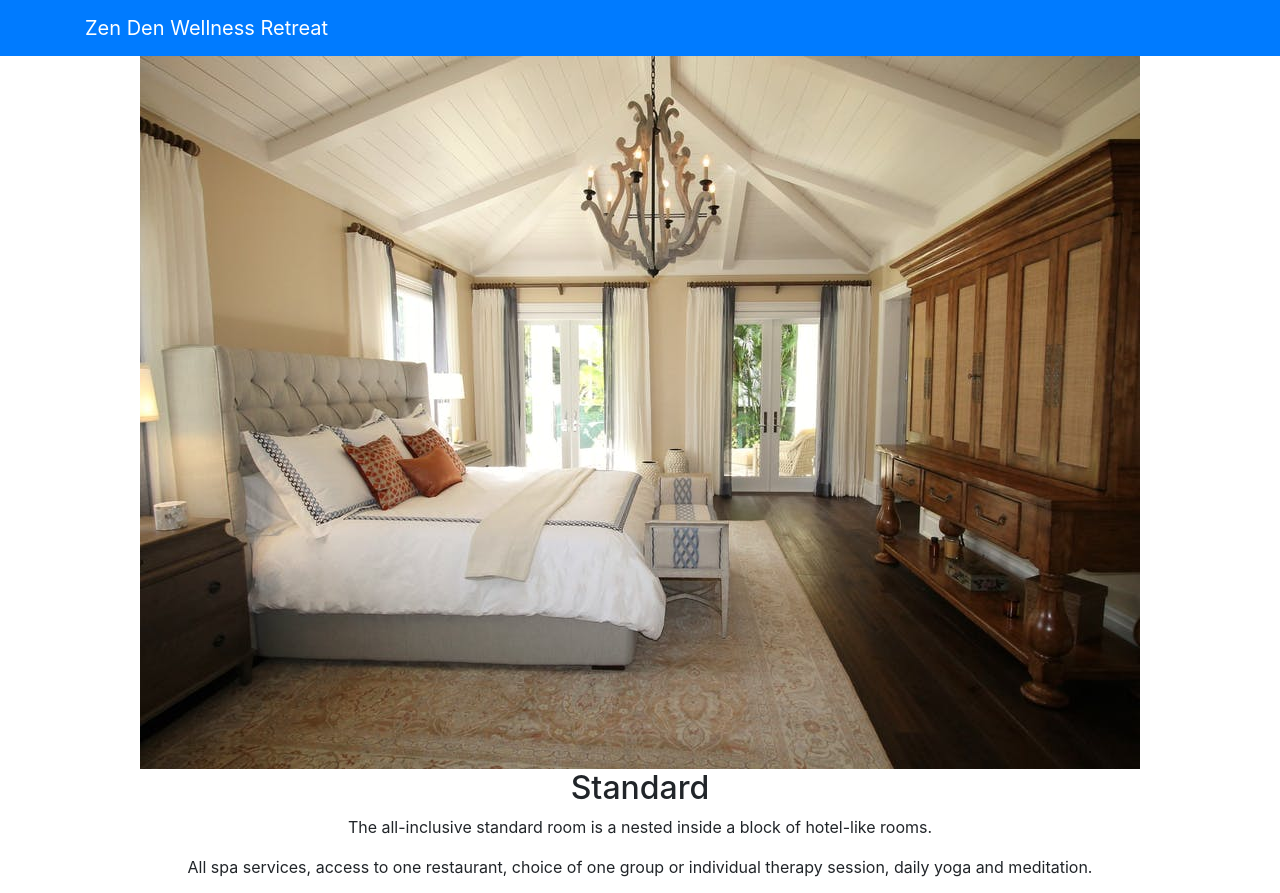
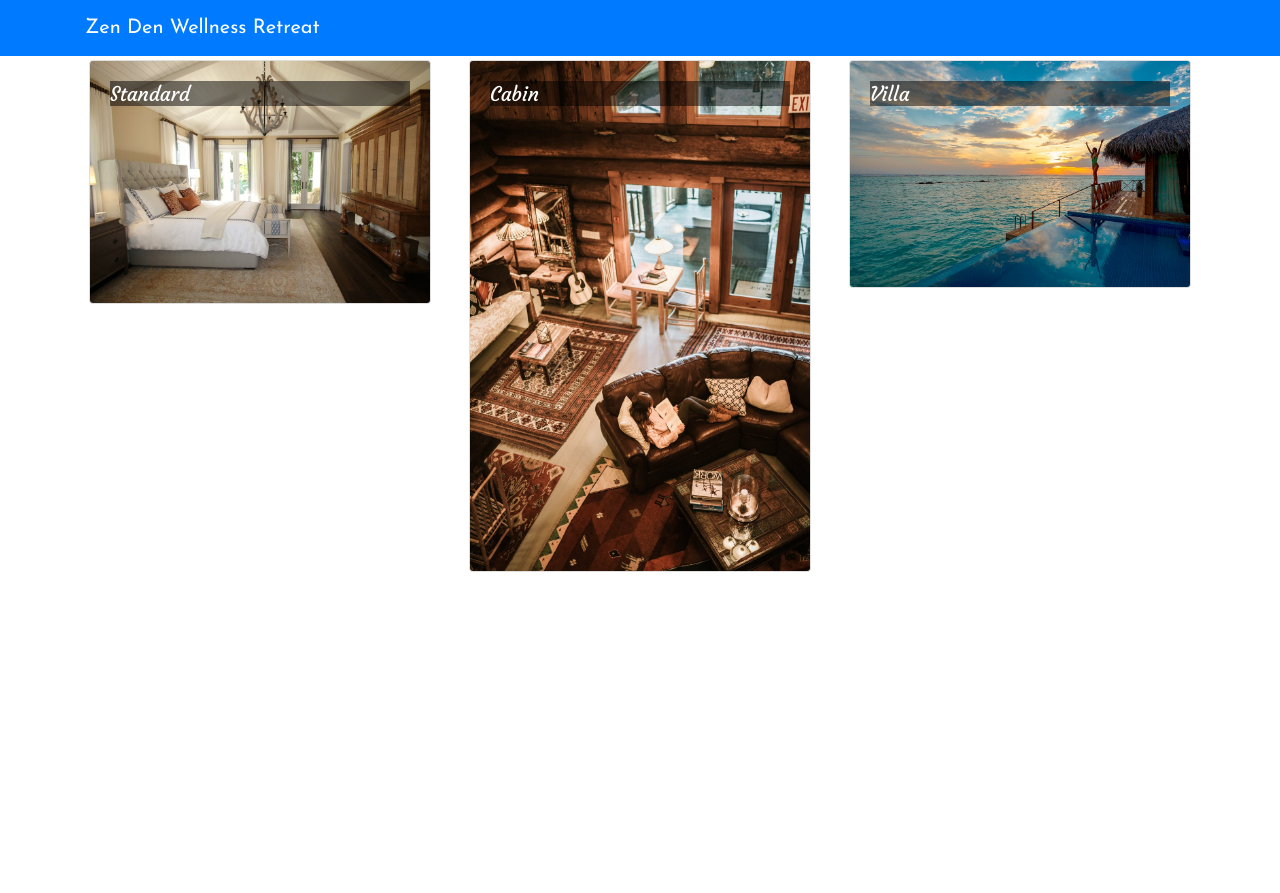
Before and after one commit to tiarafeaster/reactproject-wellnessSpa, a React (Create React App) app: page / in a window 1280 px wide. Shown: the top 893 px of the page. After the commit the page ends 800 px from the top, so only its background shows below. Built offline with nearby package versions, Linux system fonts and the light colour scheme.

Commit message:
components part 2
added a little css and updated directory component with event handlers

```diff
--- a/package.json
+++ b/package.json
@@ -12,6 +12,8 @@
     "react-popper": "1.3.6",
     "react-scripts": "4.0.3",
     "reactstrap": "8.5.1",
+    "typeface-courgette": "^1.1.13",
+    "typeface-josefin-sans": "^1.1.13",
     "web-vitals": "^1.0.1"
   },
   "scripts": {
--- a/src/App.css
+++ b/src/App.css
@@ -1,38 +1,12 @@
-.App {
-  text-align: center;
+body {
+	font-family: "Josefin Sans", sans-serif;
 }
 
-.App-logo {
-  height: 40vmin;
-  pointer-events: none;
+.card-title {
+	font: 500 1.25rem "Courgette", cursive;
 }
 
-@media (prefers-reduced-motion: no-preference) {
-  .App-logo {
-    animation: App-logo-spin infinite 20s linear;
-  }
+.card-img-overlay .card-title {
+	color: white;
+	background-color: rgba(0, 0, 0, 0.5);
 }
-
-.App-header {
-  background-color: #282c34;
-  min-height: 100vh;
-  display: flex;
-  flex-direction: column;
-  align-items: center;
-  justify-content: center;
-  font-size: calc(10px + 2vmin);
-  color: white;
-}
-
-.App-link {
-  color: #61dafb;
-}
-
-@keyframes App-logo-spin {
-  from {
-    transform: rotate(0deg);
-  }
-  to {
-    transform: rotate(360deg);
-  }
-}
--- a/src/App.js
+++ b/src/App.js
@@ -2,8 +2,16 @@ import React, { Component } from "react";
 import { Navbar, NavbarBrand } from "reactstrap";
 import Directory from "./components/DirectoryComponent";
 import "./App.css";
+import { PACKAGES } from "./shared/packages";
 
 class App extends Component {
+    constructor(props) {
+      super(props);
+      this.state = {
+        packages: PACKAGES
+      };
+    }
+
 	render() {
 		return (
 			<div className="App">
@@ -12,7 +20,7 @@ class App extends Component {
 						<NavbarBrand href="/">Zen Den Wellness Retreat</NavbarBrand>
 					</div>
 				</Navbar>
-        <Directory />
+        <Directory packages ={this.state.packages} />
 			</div>
 		);
 	}
--- a/src/components/DirectoryComponent.js
+++ b/src/components/DirectoryComponent.js
@@ -1,49 +1,52 @@
 import React, { Component } from "react";
+import {
+	Card,
+	CardImg,
+	CardImgOverlay,
+	CardText,
+	CardBody,
+	CardTitle,
+} from "reactstrap";
 
 class Directory extends Component {
 	constructor(props) {
 		super(props);
 		this.state = {
-			packages: [
-				{
-					id: 0,
-					room: "Standard",
-					image: "assets/images/standard-room.jpeg",
-					description:
-						" The all-inclusive standard room is a nested inside a block of hotel-like rooms.",
-					amenities:
-						"All spa services, access to one restaurant, choice of one group or individual therapy session, daily yoga and meditation.",
-				},
-				{
-					id: 1,
-					room: "Cabin",
-					image: "assets/images/cabin-room.jpeg",
-					description:
-						"The all-inclusive cabin room is nestled inside the woods of our spa.",
-					amenities:
-						"All spa services, access to both restaurants, choice of two group or individual therapy sessions, daily yoga and meditation (including goat yoga when available), access to infinity pool.",
-				},
-				{
-					id: 2,
-					room: "Villa",
-					image: "assets/images/villa-room.jpeg",
-					description:
-						"The all-inclusive cabin room is nestled in it's own hot spring river and waterfalls.",
-					amenities:
-						"All spa services, access to both restaurants, choice of 4 group or individual therapy sessions, daily yoga and meditation (including goat yoga when available), access to infinity pool, exclusive access to pivate hot spring river and waterfall.",
-				},
-			],
+			selectedRates: null,
 		};
 	}
 
+	onRateSelect(rates) {
+		this.setState({ selectedRates: rates });
+	}
+
+	renderSelectedRate(rates) {
+		if (rates) {
+			return (
+				<Card>
+					<CardImg top src={rates.image} alt={rates.room} />
+					<CardBody>
+						<CardTitle>{rates.room}</CardTitle>
+						<CardText>{rates.description}</CardText>
+						<CardText>{rates.amenities}</CardText>
+					</CardBody>
+				</Card>
+			);
+		}
+		return <div />;
+	}
+
 	render() {
-		const directory = this.state.packages.map((rates) => {
+		const directory = this.props.packages.map((rates) => {
 			return (
-				<div key = {rates.id} className="col">
-					<img src={rates.image} alt={rates.room} />
-					<h2>{rates.room}</h2>
-					<p>{rates.description}</p>
-					<p>{rates.amenities}</p>
+				<div key={rates.id} className="col-md 5 m-1">
+					<Card onClick={() => this.onRateSelect(rates)}>
+						{/* need to fix height on second pic */}
+						<CardImg width="100%" src={rates.image} alt={rates.room} />
+						<CardImgOverlay>
+							<CardTitle>{rates.room}</CardTitle>
+						</CardImgOverlay>
+					</Card>
 				</div>
 			);
 		});
@@ -51,6 +54,11 @@ class Directory extends Component {
 		return (
 			<div className="container">
 				<div className="row">{directory}</div>
+				<div className="row">
+					<div className="col-md-5 m-1">
+						{this.renderSelectedRate(this.state.selectedRates)}
+					</div>
+				</div>
 			</div>
 		);
 	}
--- /dev/null
+++ b/src/shared/packages.js
@@ -0,0 +1,30 @@
+
+export const PACKAGES = [
+	{
+		id: 0,
+		room: "Standard",
+		image: "assets/images/standard-room.jpeg",
+		description:
+			" The all-inclusive standard room is a nested inside a block of hotel-like rooms.",
+		amenities:
+			"Included in this package are: All spa services, access to one restaurant, choice of one group or individual therapy session, daily yoga and meditation.",
+	},
+	{
+		id: 1,
+		room: "Cabin",
+		image: "assets/images/cabin-room.jpeg",
+		description:
+			"The all-inclusive cabin room is nestled inside the woods of our spa.",
+		amenities:
+			"Included in this package are: All spa services, access to both restaurants, choice of two group or individual therapy sessions, daily yoga and meditation (including goat yoga when available), access to infinity pool.",
+	},
+	{
+		id: 2,
+		room: "Villa",
+		image: "assets/images/villa-room.jpeg",
+		description:
+			"The all-inclusive cabin room is nestled in it's own hot spring river and waterfalls.",
+		amenities:
+			"Included in this package are: All spa services, access to both restaurants, choice of 4 group or individual therapy sessions, daily yoga and meditation (including goat yoga when available), access to infinity pool, exclusive access to pivate hot spring river and waterfall.",
+	},
+];
```
Also changed, not shown: src/index.js (+11 -9 lines), 1 other file (tests, documents, lock files or other folders).
